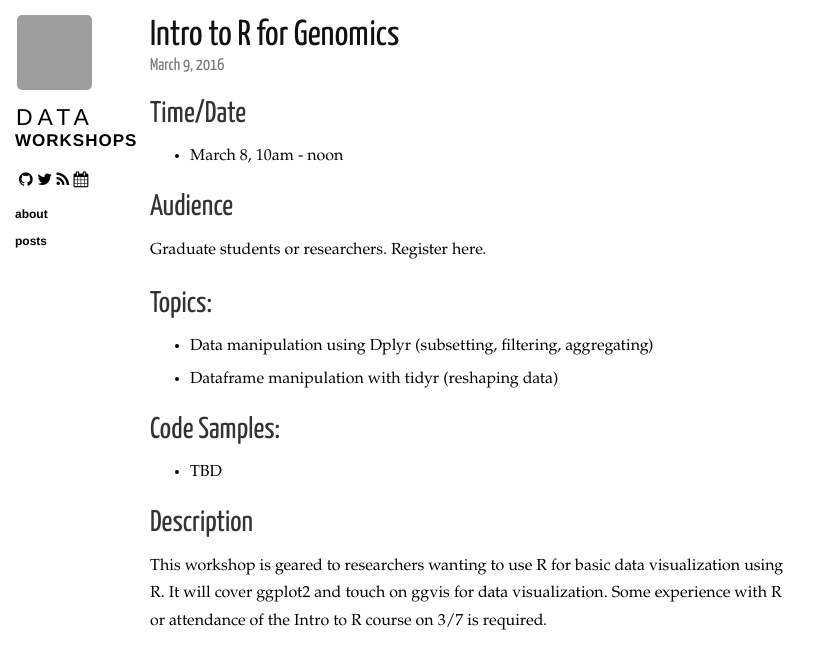
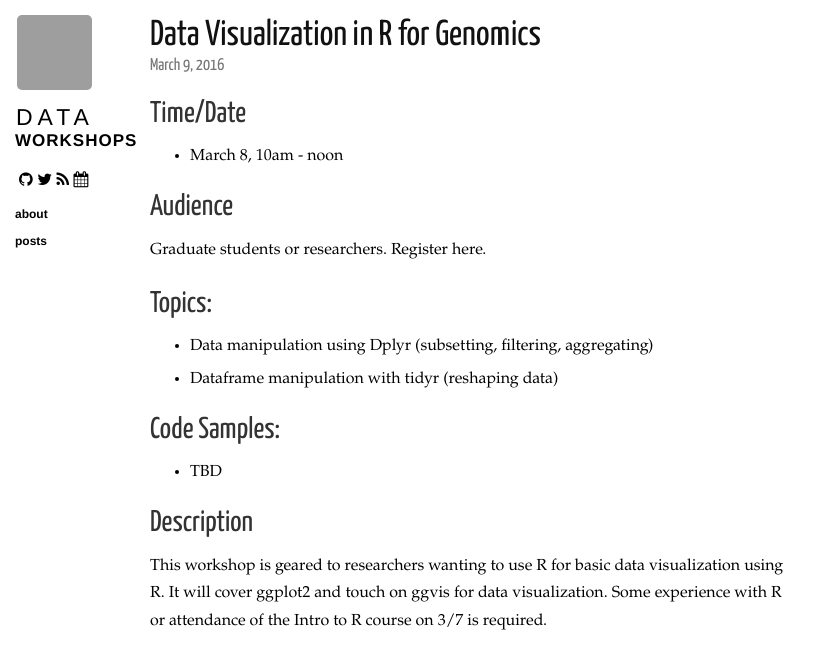
Before and after one commit to ucsdlib/workshops, a Jekyll site: the page built from _posts/2016-03-09-r-data-viz-genomics.markdown, in a window 1280 px wide, cut to the strip 0-669 px from the top of the page. Shown: the whole strip, without its empty margins (0-831 px from the left). Built offline with Jekyll 4.4.1, drawn with Linux system fonts in a browser that asks for light colours; nearby versions of some CDN libraries; Markdown is read by kramdown in place of the engine named in the settings; grey boxes are pictures that could not be loaded.

Commit message:
adding post titles '

```diff
--- a/_posts/2016-03-08-r-data-manipulation.markdown
+++ b/_posts/2016-03-08-r-data-manipulation.markdown
@@ -1,6 +1,6 @@
 ---
 layout: post
-title: Intro to R for Genomics
+title: Data manipulation in R for Genomics
 category: posts r
 ---
 
--- a/_posts/2016-03-09-r-data-viz-genomics.markdown
+++ b/_posts/2016-03-09-r-data-viz-genomics.markdown
@@ -1,6 +1,6 @@
 ---
 layout: post
-title: Intro to R for Genomics
+title: Data Visualization in R for Genomics
 category: posts r
 ---
 
```
